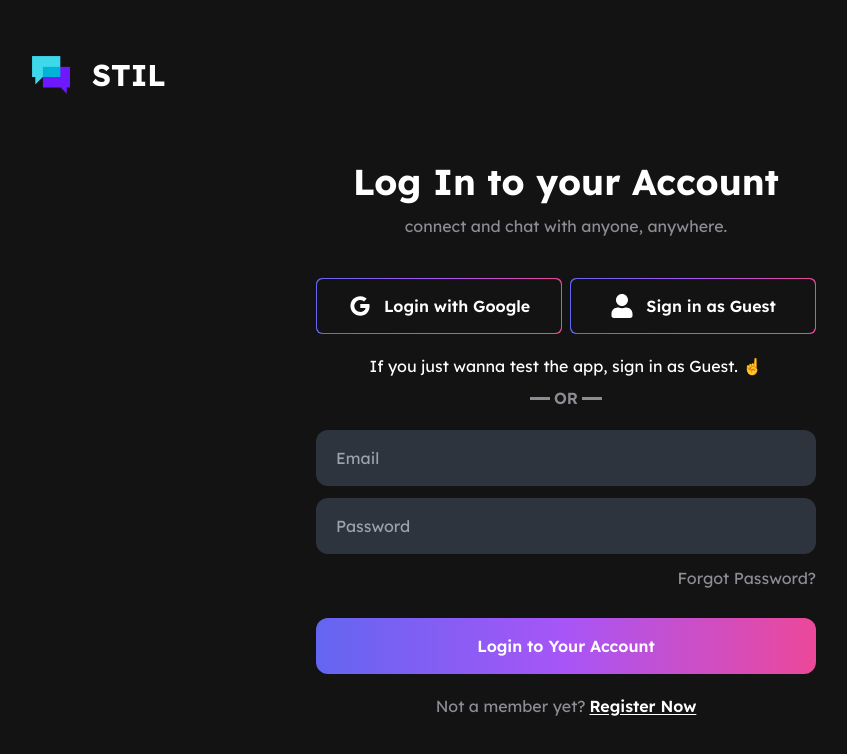
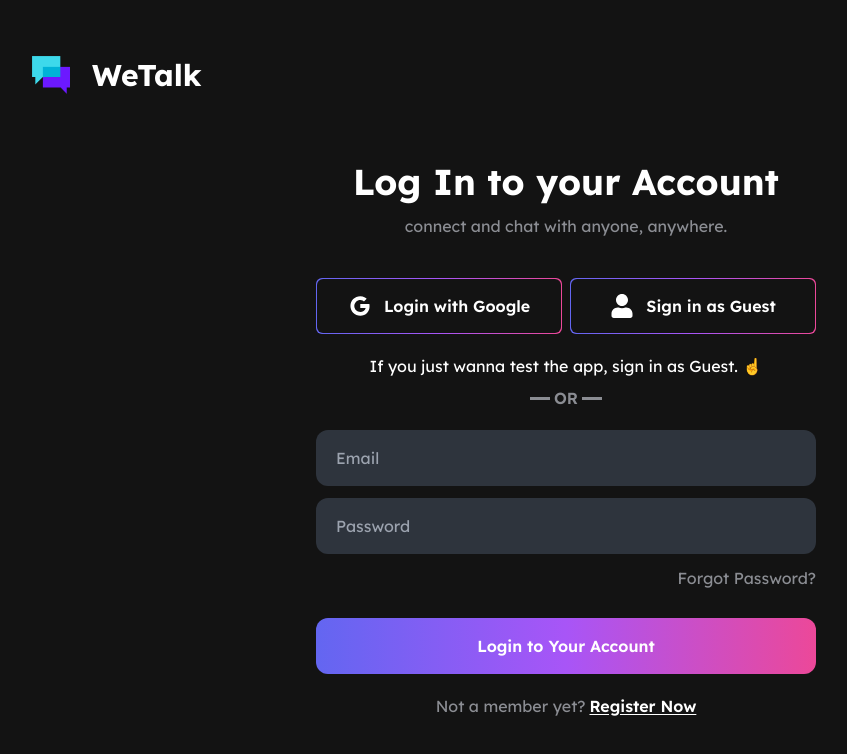
Before and after one commit to hahahamid/WeTalk-nextJS-chatapp, a Next.js app: page /login in a window 1280 px wide. Shown: the top 754 px of the page, without its empty margins (74-921 px from the left). Built offline with nearby package versions, Linux system fonts and the light colour scheme; no server answers.

Commit message:
revert changes

```diff
--- a/pages/login.js
+++ b/pages/login.js
@@ -130,7 +130,7 @@ const Login = () => {
         <div className="flex items-center text-3xl font-bold left-[100px] top-[50px] absolute">
           <div className="flex flex-row items-center gap-4">
             <Image src="/mainlogo.png" alt="loading" width={50} height={50} />
-            STIL
+            WeTalk
           </div>
         </div>
 
--- a/pages/register.js
+++ b/pages/register.js
@@ -120,7 +120,7 @@ const Register = () => {
         <div className="flex items-center text-3xl font-bold left-[100px] top-[50px] absolute">
           <div className="flex flex-row items-center gap-4">
             <Image src="/mainlogo.png" alt="loading" width={50} height={50} />
-            STIL
+            WeTalk
           </div>
         </div>
         <div className="flex items-center flex-col">
```
